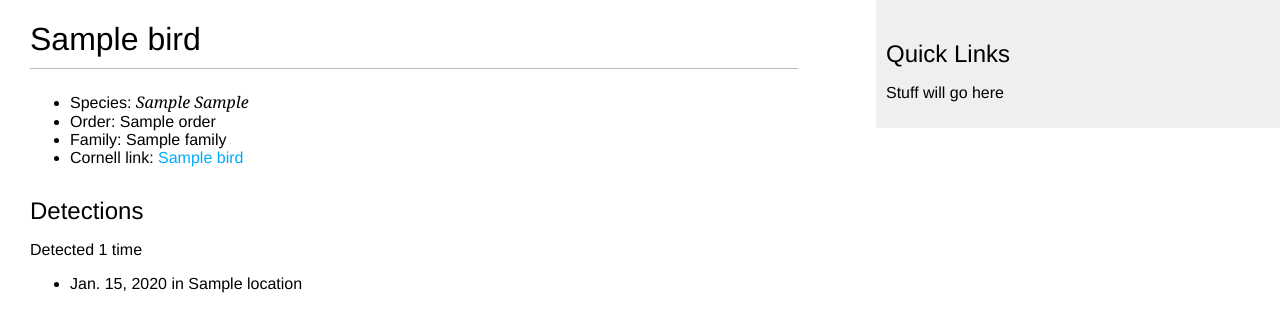
After one commit to cdamundsen/birds, a Django app: a page that uses birds/merlin/templates/merlin/bird.html in a window 1280 px wide. The commit adds this page. Shown: the top 332 px of the page. Run offline with Django 5.2, Linux system fonts and the light colour scheme; tables that the repository leaves empty hold one stand-in row (values such as "Sample post").

Commit message:
Added a bird detail page. Added a photo column to the bird model.

```diff
--- a/birds/birds/settings.py
+++ b/birds/birds/settings.py
@@ -14,6 +14,8 @@ from pathlib import Path
 
 # Build paths inside the project like this: BASE_DIR / 'subdir'.
 BASE_DIR = Path(__file__).resolve().parent.parent
+MEDIA_URL = 'media/'
+MEDIA_ROOT = BASE_DIR / 'media'
 
 
 # Quick-start development settings - unsuitable for production
--- a/birds/birds/urls.py
+++ b/birds/birds/urls.py
@@ -14,6 +14,8 @@ Including another URLconf
     1. Import the include() function: from django.urls import include, path
     2. Add a URL to urlpatterns:  path('blog/', include('blog.urls'))
 """
+from django.conf import settings
+from django.conf.urls.static import static
 from django.contrib import admin
 from django.urls import include, path
 
@@ -21,3 +23,9 @@ urlpatterns = [
     path('admin/', admin.site.urls),
     path('merlin/', include('merlin.urls', namespace='merlin')),
 ]
+
+if settings.DEBUG:
+    urlpatterns += static(
+        settings.MEDIA_URL,
+        document_root=settings.MEDIA_ROOT
+    )
--- a/birds/merlin/admin.py
+++ b/birds/merlin/admin.py
@@ -4,7 +4,7 @@ from .models import Bird, Detection, Family, Location, Order
 # Register your models here.
 @admin.register(Bird)
 class BirdAdmin(admin.ModelAdmin):
-    list_display = ['common_name', 'slug', 'genus', 'species', 'link']
+    list_display = ['common_name', 'slug', 'genus', 'species', 'link', 'photo']
     list_filter = ['genus']
     search_fields = ['common_name', 'genus', 'species']
     prepopulated_fields = {'slug': ('common_name',)}
--- a/birds/merlin/models.py
+++ b/birds/merlin/models.py
@@ -1,4 +1,6 @@
+from django.conf import settings
 from django.db import models
+from django.urls import reverse
 
 class Order(models.Model):
     name = models.CharField(
@@ -57,6 +59,19 @@ class Bird(models.Model):
         blank=True,
         null=True
     )
+    photo = models.ImageField(
+        upload_to='merlin/static/images/',
+        blank=True,
+        null=True
+    )
+
+    def get_absolute_url(self):
+        return reverse(
+            'merlin:bird',
+            args=[
+                self.slug
+            ]
+        )
 
     def __str__(self):
         return self.common_name
--- /dev/null
+++ b/birds/merlin/templates/merlin/bird.html
@@ -0,0 +1,22 @@
+{% extends "merlin/base.html" %}
+
+{% block title %}
+    {{ bird.common_name }}
+{% endblock %}
+
+{% block content %}
+    <h1>{{ bird.common_name }}</h1>
+    <ul>
+        <li>Species: <span class="species">{{ bird.genus }} {{ bird.species }}</span></li>
+        <li>Order: {{ bird.family.order.name }}</li>
+        <li>Family: {{ bird.family.name }}</li>
+        <li>Cornell link: <a href={{ bird.link }}>{{ bird.common_name }}</a></li>
+    </ul>
+    <h2>Detections</h2>
+    <p>Detected {{ detections.count }} time{{ detections.count|pluralize }}</p>
+    <ul>
+        {% for detection in detections %}
+            <li>{{ detection.date }} in {{ detection.location.name }}</li>
+        {% endfor %}
+    </ul>
+{% endblock %}
--- a/birds/merlin/templates/merlin/birds_list.html
+++ b/birds/merlin/templates/merlin/birds_list.html
@@ -5,7 +5,9 @@
 {% block content %}
     <h1>My Bird List</h1>
     {% for bird in birds %}
-        <h2>{{ bird.common_name }}</h2>
+        <h2>
+            <a href="{{ bird.get_absolute_url }}">{{ bird.common_name }}</a>
+        </h2>
         <ul>
             <li>
                 Species: <span class="species">{{ bird.genus }} {{ bird.species }}</span>
--- a/birds/merlin/urls.py
+++ b/birds/merlin/urls.py
@@ -7,4 +7,5 @@ urlpatterns = [
     path('', views.birds_list, name='birds_list'),
     path('locations/', views.locations, name='locations'),
     path('orders/', views.orders, name='orders'),
+    path('<slug:bird_slug>/', views.bird, name='bird'),
 ]
--- a/birds/merlin/views.py
+++ b/birds/merlin/views.py
@@ -1,5 +1,6 @@
-from django.shortcuts import render
-from .models import Bird, Location, Order
+from django.shortcuts import get_object_or_404, render
+#from django.contrib.auth.decorators import login_required
+from .models import Detection, Bird, Location, Order
 
 # Create your views here.
 def birds_list(request):
@@ -33,3 +34,17 @@ def orders(request):
             'orders': orders,
         }
     )
+def bird(request, bird_slug):
+    bird = get_object_or_404(
+        Bird,
+        slug=bird_slug
+    )
+    detections = bird.detections.all().order_by('date')
+    return render(
+        request,
+        'merlin/bird.html',
+        {
+            'bird': bird,
+            'detections': detections,
+        }
+    )
```
Also changed, not shown: birds/merlin/migrations/0009_bird_photo.py (added), birds/merlin/migrations/0010_alter_bird_photo.py (added).
